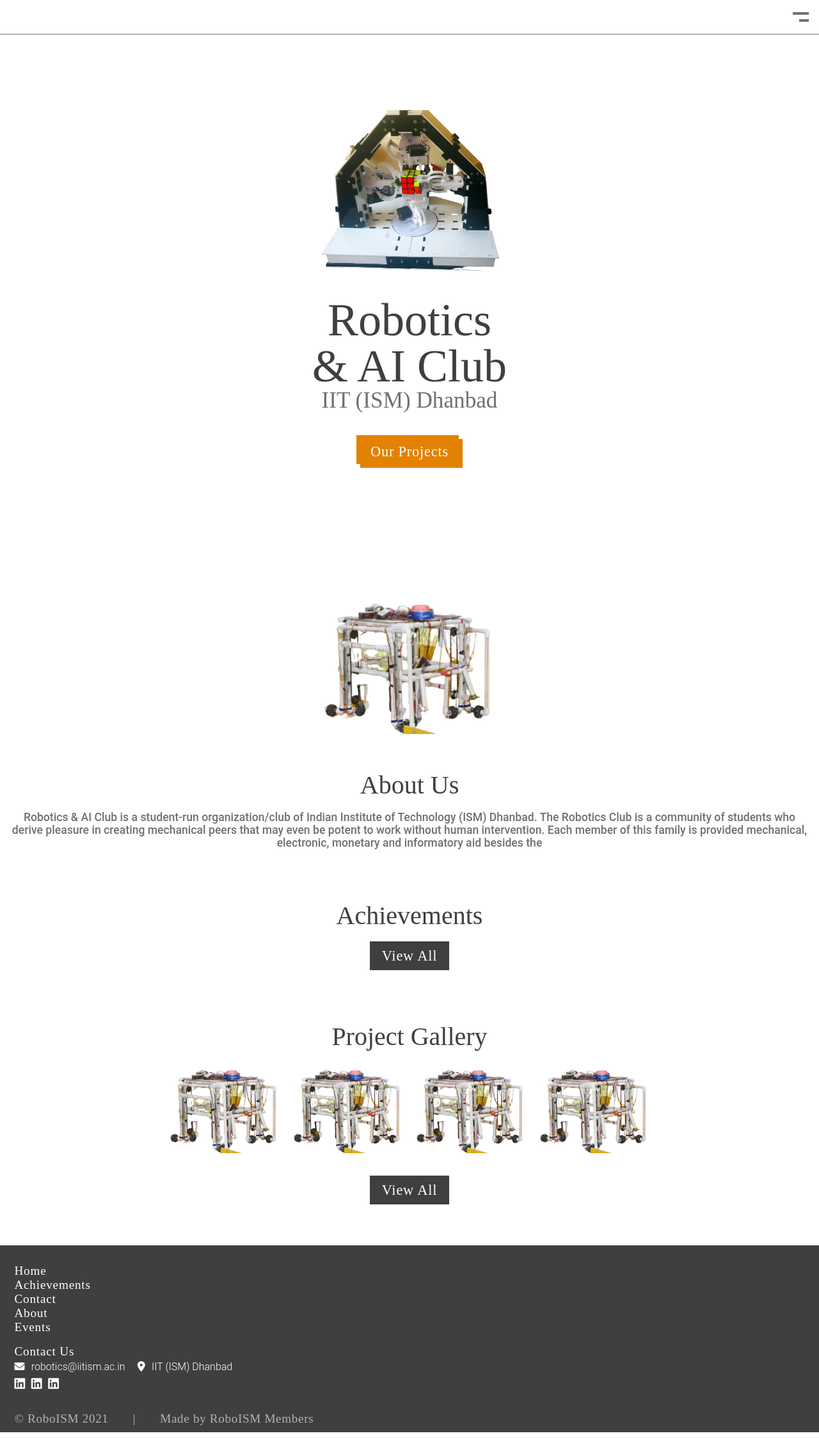
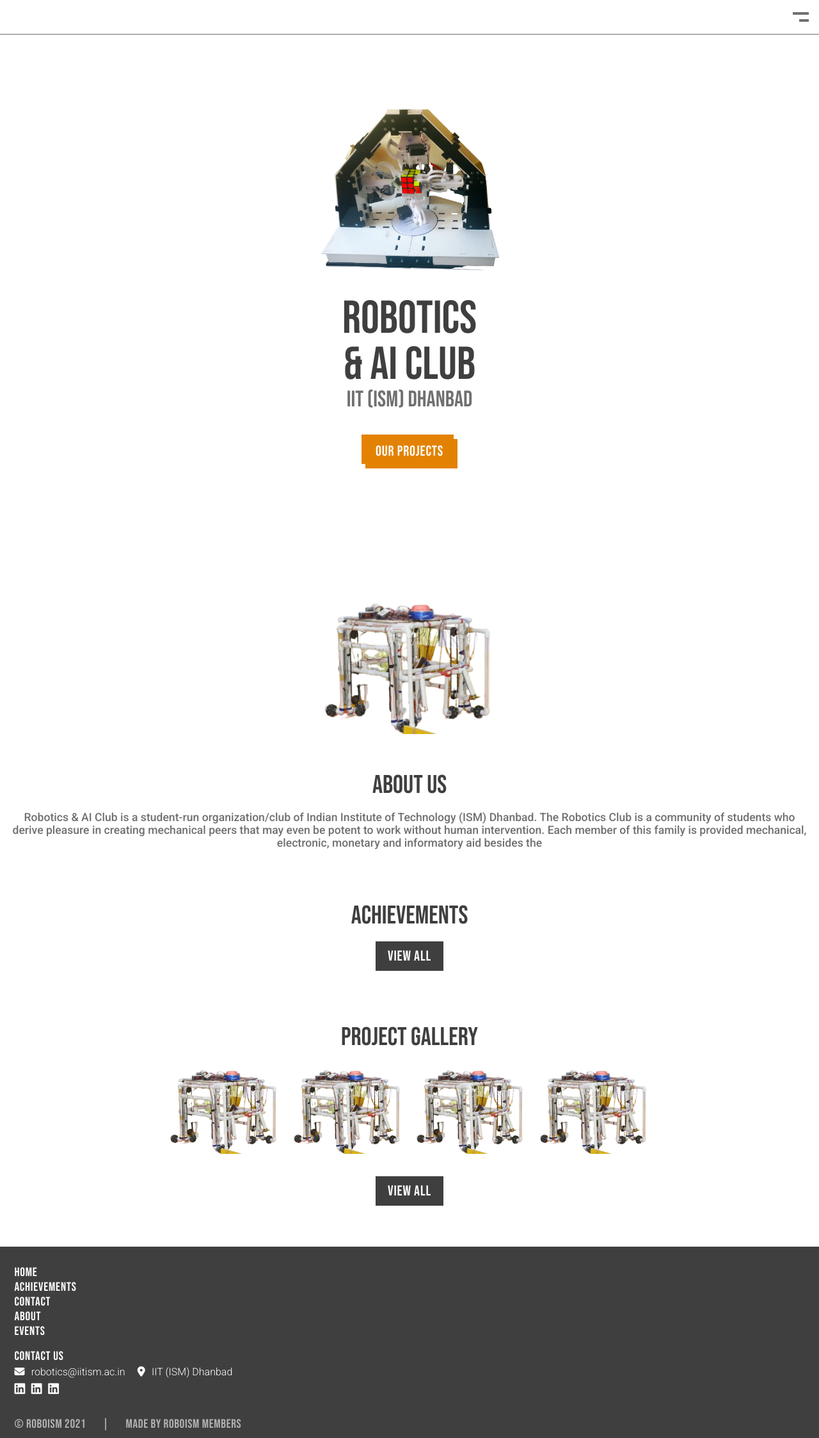
Before and after one commit to sudoshreyansh/sudoshreyansh.github.io, a Jekyll site: the page roboism.html, which Jekyll copies as it is, in a window 1280 px wide. Shown: the whole page at 64% size. Built offline with Jekyll 4.4.1, drawn with Linux system fonts in a browser that asks for light colours; nearby versions of some CDN libraries.

Commit message:
added fonts

```diff
--- a/roboism.html
+++ b/roboism.html
@@ -6,6 +6,9 @@
     <script src="https://kit.fontawesome.com/4e16efa13b.js" crossorigin="anonymous"></script>
     <title>Document</title>
     <link rel="stylesheet" href="roboism.css">
+    <link rel="preconnect" href="https://fonts.googleapis.com">
+    <link rel="preconnect" href="https://fonts.gstatic.com" crossorigin>
+    <link href="https://fonts.googleapis.com/css2?family=Bebas+Neue&family=Roboto:wght@100;300;400;500;700;900&display=swap" rel="stylesheet">
 </head>
 <body>
     <header>
```
